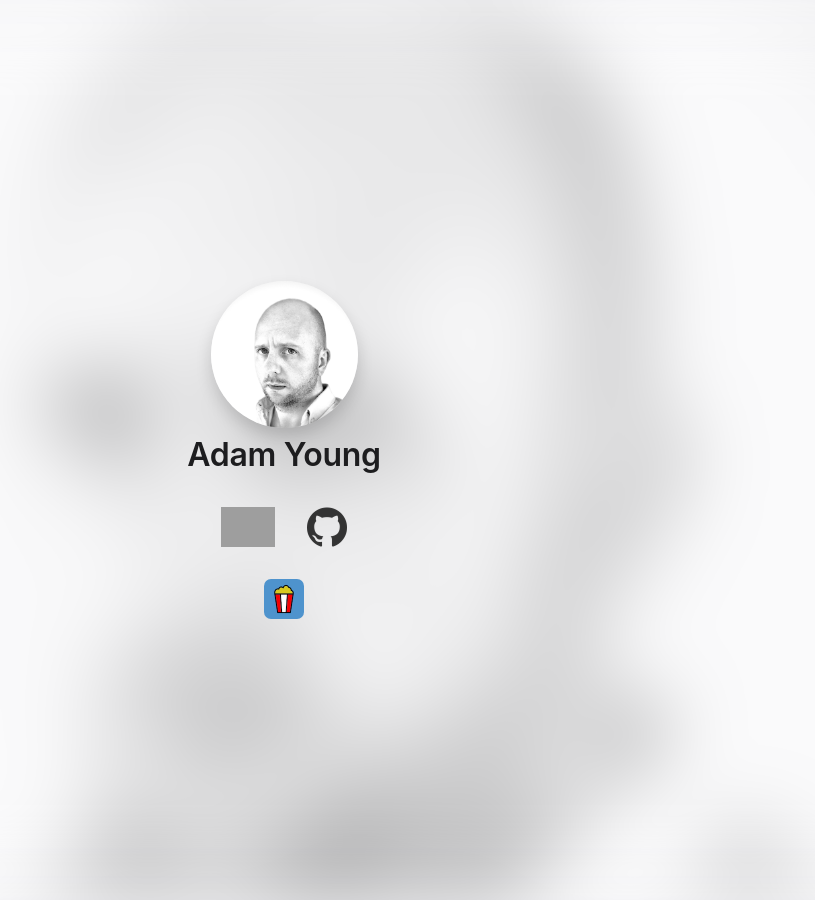
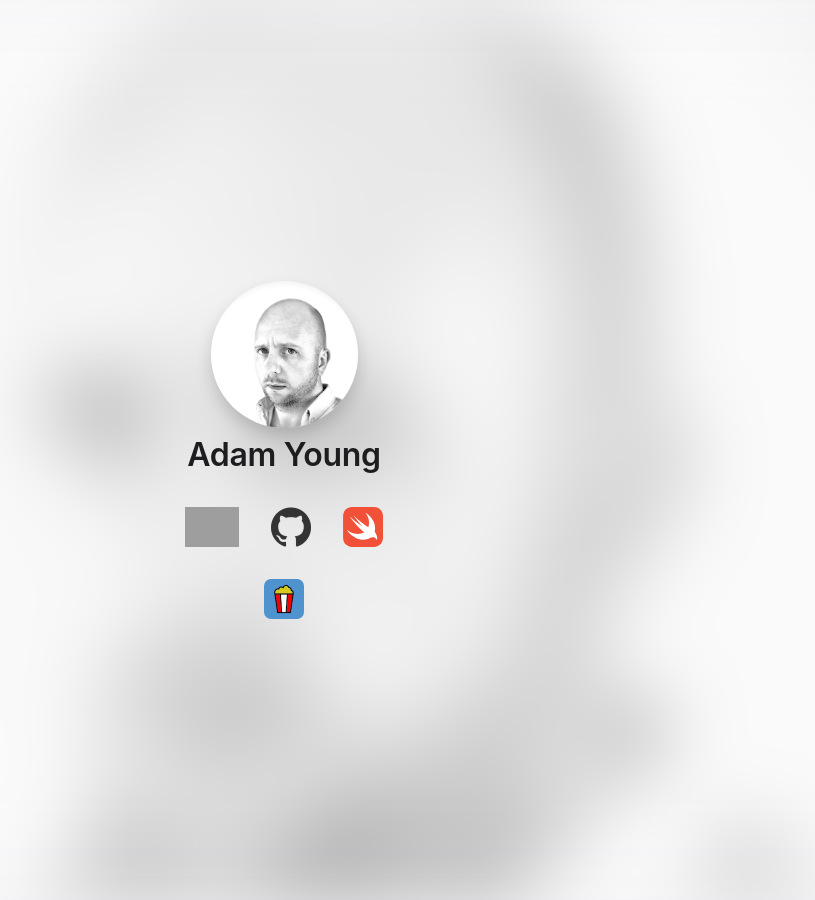
Before and after one commit to adamayoung/AdamYoungSite, a Jekyll site: the page built from index.html, in a window 1280 px wide. Shown: the whole page, without its empty margins (356-1171 px from the left). Built offline with Jekyll 4.4.1, drawn with Linux system fonts in a browser that asks for light colours; grey boxes are pictures that could not be loaded.

Commit message:
Added Swift with Adam blog

```diff
--- a/index.html
+++ b/index.html
@@ -14,6 +14,8 @@ layout: default
           src="/assets/images/social-twitter.png" alt="Twitter logo" /></a>
       <a href="https://github.com/{{ site.github_username }}" title="Github"><img src="/assets/images/github.png"
           alt="Github logo" /></a>
+          <a href="https://swiftwithadam.com" title="Swift with Adam"><img src="/assets/images/swift_logo.svg"
+            alt="Swift logo" /></a>
     </div>
     <div class="app-links">
       <a href="https://movies.adam-young.co.uk" title="Movies and TV Shows"><img class="app-icon"
```
Also changed, not shown: Gemfile.lock, assets/images/swift_logo.svg (added), 1 other file.
